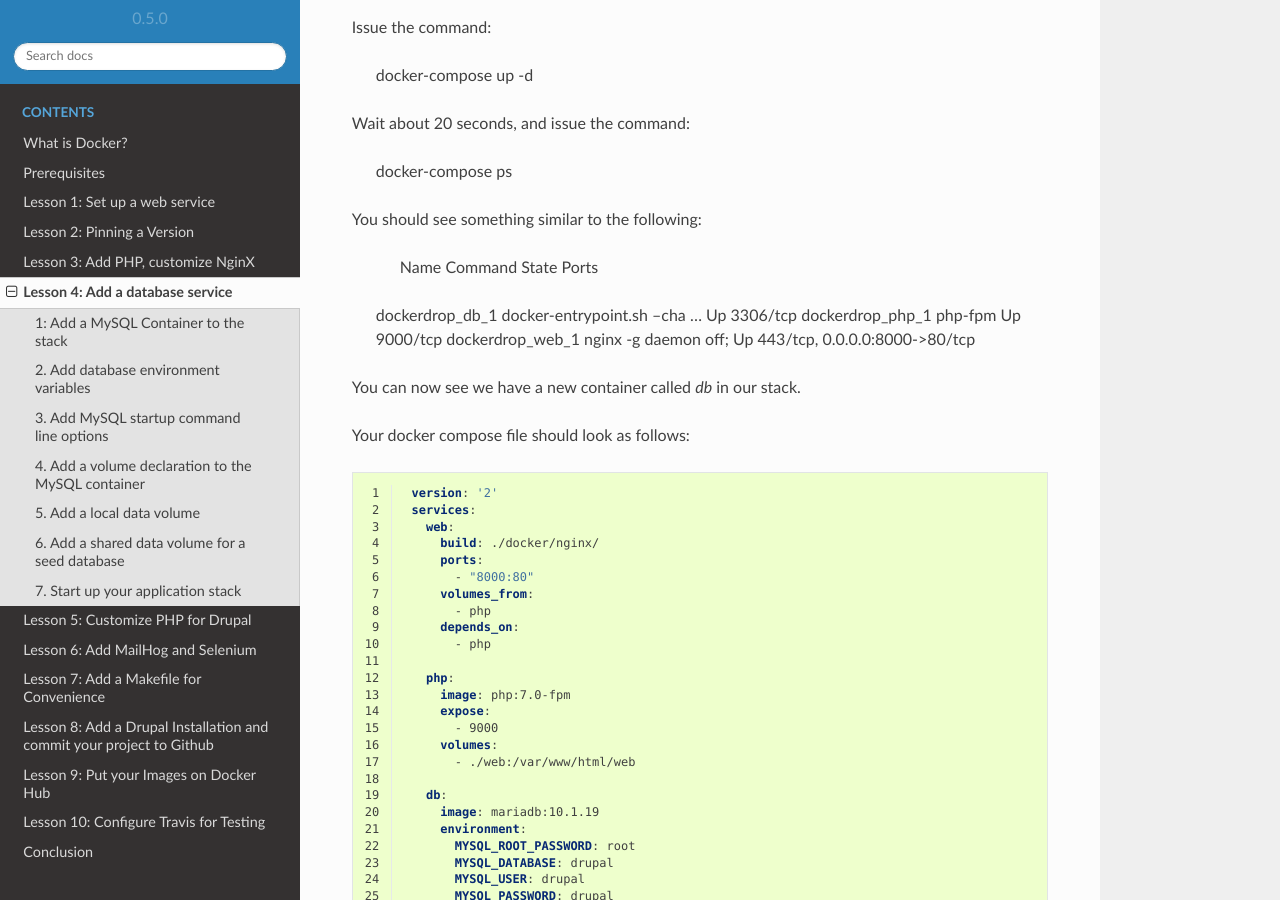
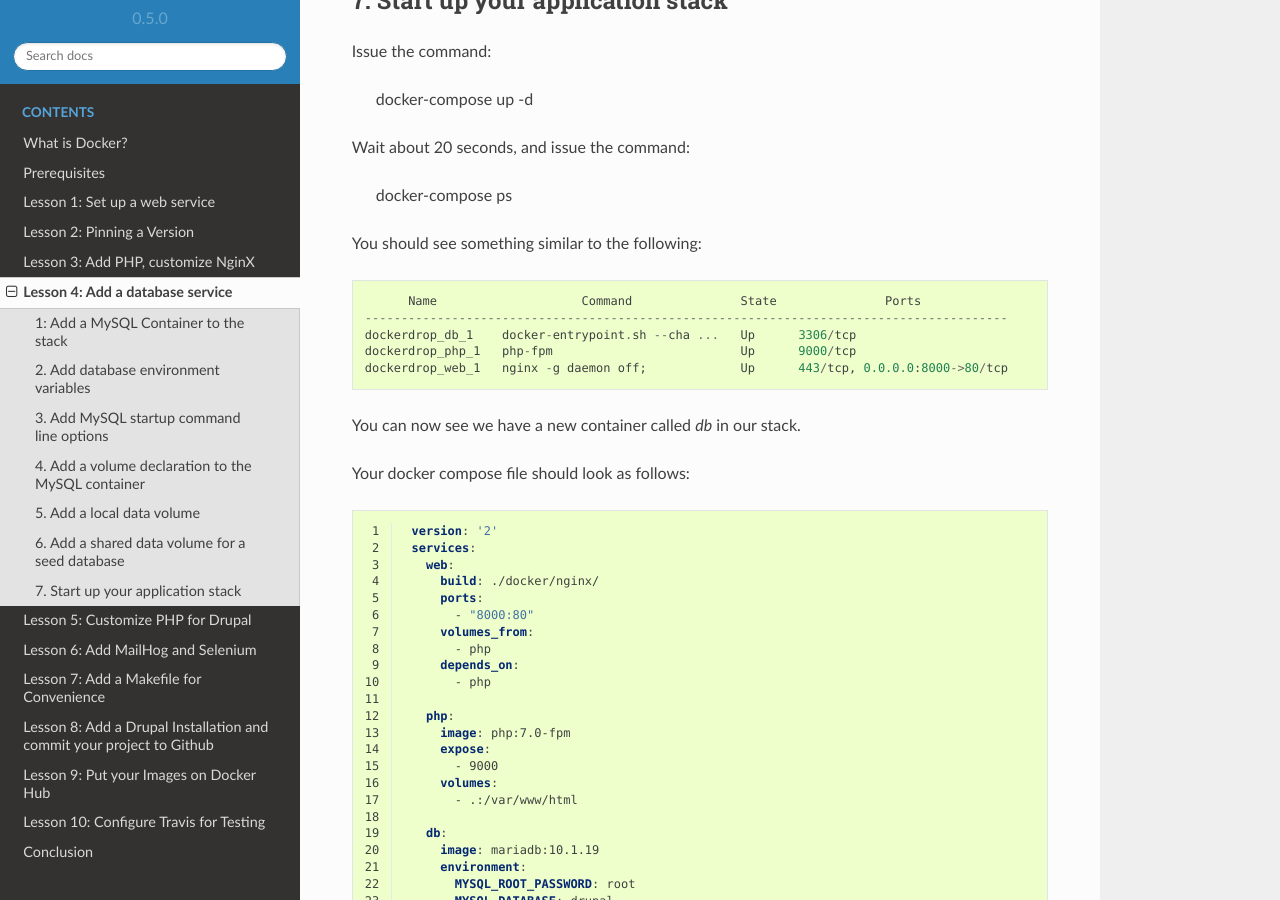
Before and after one commit to codementality/docker-for-drupal-development, a Sphinx documentation site: the page built from docs/lessonfour.rst, in a window 1280 px wide and 900 px high, scrolled down 2847 px. Built offline with Sphinx 7.4.7 and the Read the Docs theme 2.0.0, drawn with Linux system fonts in a browser that asks for light colours; some of the changed text lies outside the part shown.

Commit message:
Tweaking lesson 4"

```diff
--- a/docs/lessonfour.rst
+++ b/docs/lessonfour.rst
@@ -70,7 +69,6 @@
 Now we need to add a local data volume to our application stack for use by MySQL.  Add a new top level tag called `volumes` to your `docker-compose.yml`, below the `services` tag and all of the declared services, and define your data volume as follows:
 
 .. code-block:: yaml
-   :linenos:
 
     volumes:
       mysql-data:
@@ -90,7 +88,6 @@
 Create a directory in your project called `data`, and add the following to your `volumes` tag under your `db` service:
 
 .. code-block:: yaml
-   :linenos:
 
       - ./data:/docker-entrypoint-initdb.d # Place init .sql file(s) here.
 
@@ -107,7 +104,7 @@
 
     docker-compose ps
 
-You should see something similar to the following:
+You should see something similar to the following::
 
           Name                    Command               State               Ports
     -----------------------------------------------------------------------------------------
@@ -138,7 +135,7 @@
         expose:
           - 9000
         volumes:
-          - ./web:/var/www/html/web
+          - .:/var/www/html
 
       db:
         image: mariadb:10.1.19
```
Also changed, not shown: other parts of docs/lessonfour.rst (+1 -2 lines).
